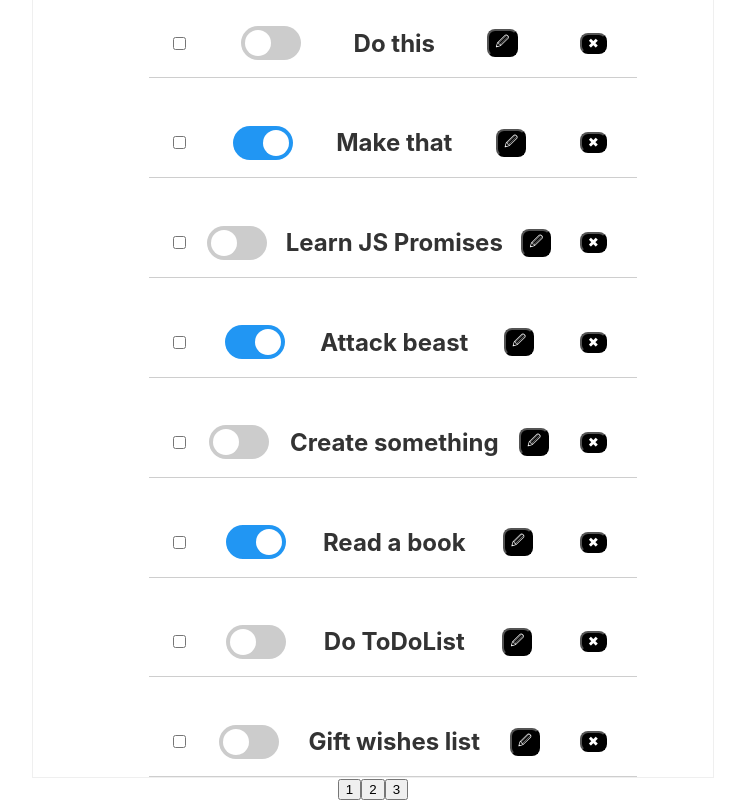
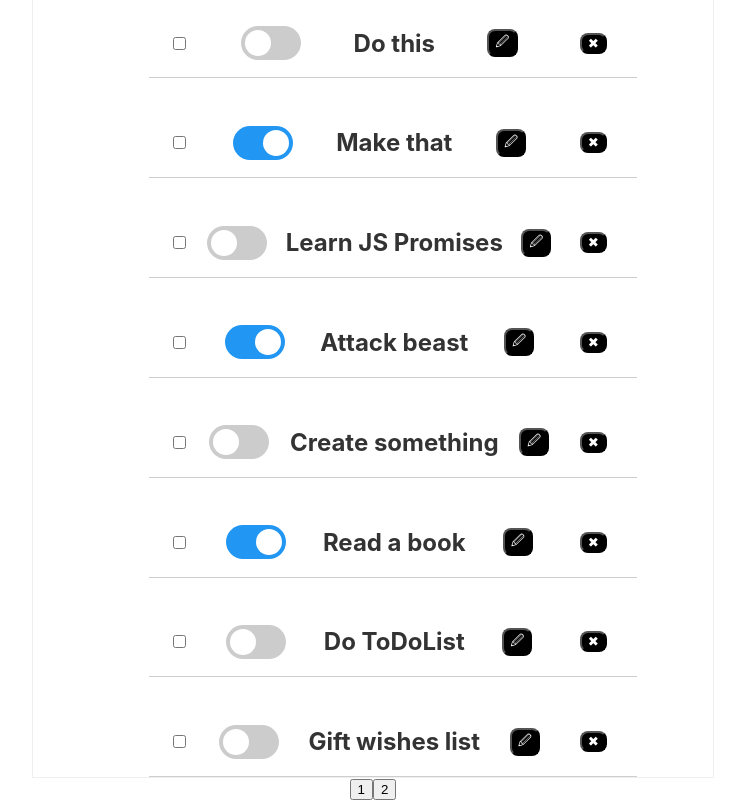
Before and after one commit to pe7r/project, a React (Create React App) app: page / in a window 1280 px wide. Shown: the part 437-1237 px from the top of the page, without its empty margins (267-1012 px from the left). Built offline with nearby package versions, Linux system fonts and the light colour scheme.

Commit message:
Added paginate buttons view (functionality isn't working) (March 29) #2

```diff
--- a/src/App.js
+++ b/src/App.js
@@ -279,10 +279,16 @@ class App extends Component {
 		    	    }
 		    	</ul>
 		    	<div className="pagination">
-				<button onClick={() => this.changeCurrentPage(1)}> 1 </button>
-				<button onClick={() => this.changeCurrentPage(2)}> 2 </button>
-				<button onClick={() => this.changeCurrentPage(3)}> 3 </button>
-			</div>
+			        {[...Array(Math.ceil(sortedItems.length / 10))].map((x, i) => (
+			          <button
+			            key={i}
+			            id={i + 1}
+			            onClick={() => this.changeCurrentPage(Math.ceil(sortedItems.length / 10))}
+			          >
+			            {i + 1}
+			          </button>
+			        ))}
+			    </div>
 			</div>
 		)
 	}
@@ -295,4 +301,8 @@ export default App
 		    	  ? <button onClick={() => this.changeCurrentPage(1)}> 1 </button>
 		    	  <button onClick={() => this.changeCurrentPage(2)}> 2 </button>
 		    	  : <div></div>
+
+		    	  <button onClick={() => this.changeCurrentPage(1)}> 1 </button>
+					<button onClick={() => this.changeCurrentPage(2)}> 2 </button>
+					<button onClick={() => this.changeCurrentPage(3)}> 3 </button>
 		    	}*/
```
